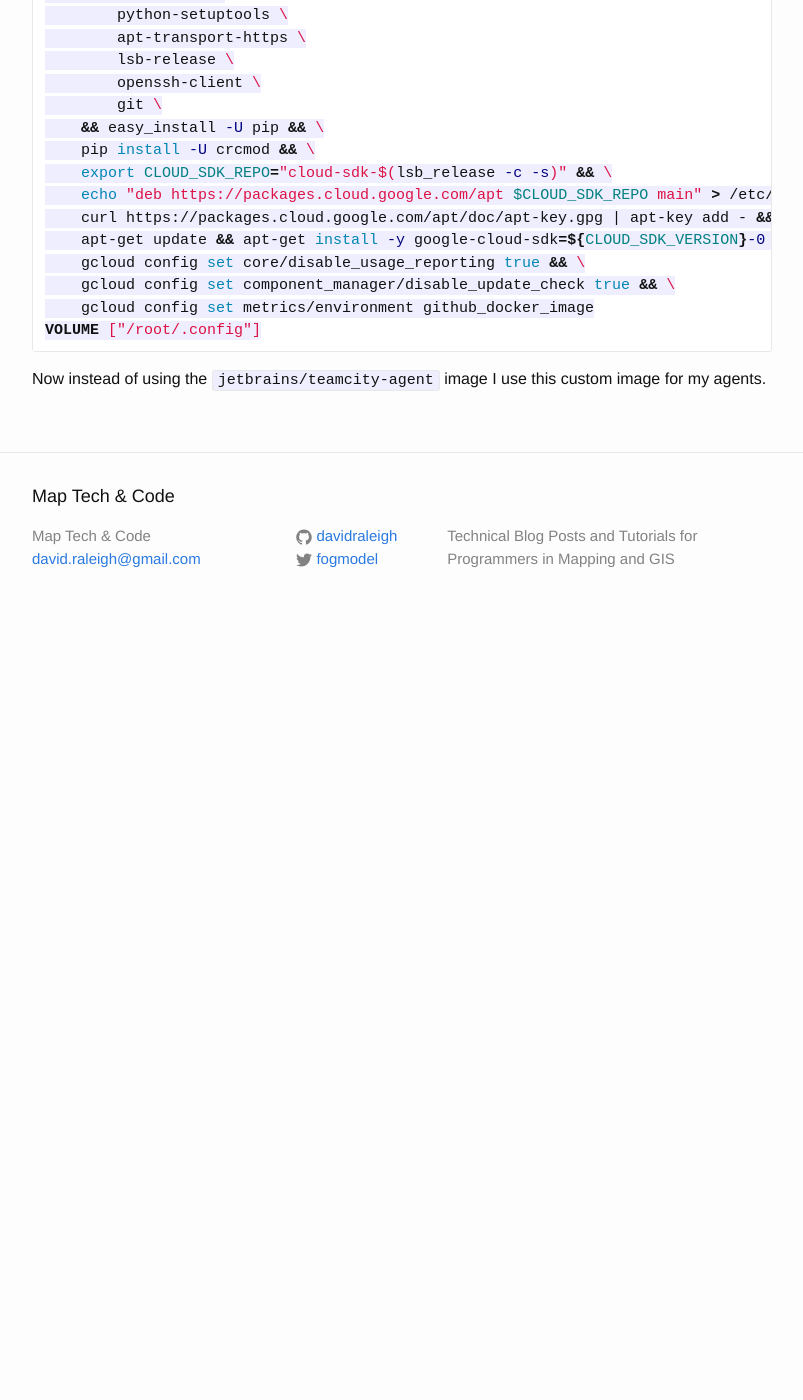
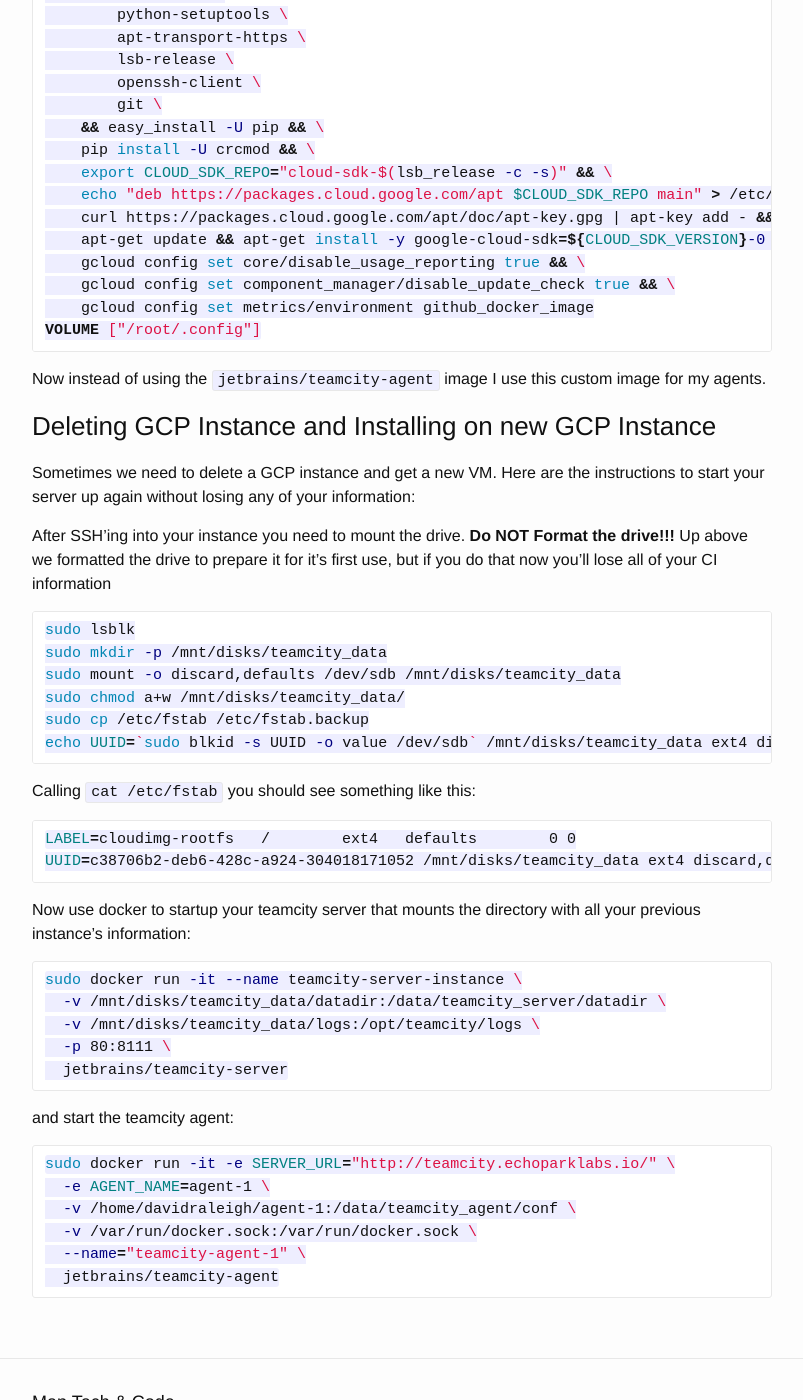
Before and after one commit to davidraleigh/davidraleigh.github.io, a Jekyll site: the page built from _posts/2017-09-05-Using-TeamCity-on-GCP-with-Docker.md, in a window 1280 px wide and 1400 px high, scrolled down 7383 px. Shown: the whole window, without its empty margins (238-1041 px from the left). Built offline with Jekyll 4.4.1, drawn with Linux system fonts in a browser that asks for light colours; our own code applies the rules of GitHub Pages for plain Markdown files; comment, search, counter and statistics services are not loaded; before the commit the page ends 8013 px from its top, so only the background shows below that.

Commit message:
Update 2017-09-05-Using-TeamCity-on-GCP-with-Docker.md

````diff
--- a/_posts/2017-09-05-Using-TeamCity-on-GCP-with-Docker.md
+++ b/_posts/2017-09-05-Using-TeamCity-on-GCP-with-Docker.md
@@ -214,3 +214,42 @@ VOLUME ["/root/.config"]
 ```
 
 Now instead of using the `jetbrains/teamcity-agent` image I use this custom image for my agents.
+
+### Deleting GCP Instance and Installing on new GCP Instance
+Sometimes we need to delete a GCP instance and get a new VM. Here are the instructions to start your server up again without losing any of your information:
+
+After SSH'ing into your instance you need to mount the drive. __Do NOT Format the drive!!!__ Up above we formatted the drive to prepare it for it's first use, but if you do that now you'll lose all of your CI information
+
+```bash
+sudo lsblk
+sudo mkdir -p /mnt/disks/teamcity_data
+sudo mount -o discard,defaults /dev/sdb /mnt/disks/teamcity_data
+sudo chmod a+w /mnt/disks/teamcity_data/
+sudo cp /etc/fstab /etc/fstab.backup
+echo UUID=`sudo blkid -s UUID -o value /dev/sdb` /mnt/disks/teamcity_data ext4 discard,defaults,nofail 0 2 | sudo tee -a /etc/fstab
+```
+
+Calling `cat /etc/fstab` you should see something like this:
+```bash
+LABEL=cloudimg-rootfs	/	 ext4	defaults	0 0
+UUID=c38706b2-deb6-428c-a924-304018171052 /mnt/disks/teamcity_data ext4 discard,defaults,nofail 0 2
+```
+
+Now use docker to startup your teamcity server that mounts the directory with all your previous instance's information:
+```bash
+sudo docker run -it --name teamcity-server-instance \
+  -v /mnt/disks/teamcity_data/datadir:/data/teamcity_server/datadir \
+  -v /mnt/disks/teamcity_data/logs:/opt/teamcity/logs \
+  -p 80:8111 \
+  jetbrains/teamcity-server
+```
+
+and start the teamcity agent:
+```bash
+sudo docker run -it -e SERVER_URL="http://teamcity.echoparklabs.io/" \
+  -e AGENT_NAME=agent-1 \
+  -v /home/davidraleigh/agent-1:/data/teamcity_agent/conf \
+  -v /var/run/docker.sock:/var/run/docker.sock \
+  --name="teamcity-agent-1" \
+  jetbrains/teamcity-agent
+```
````
